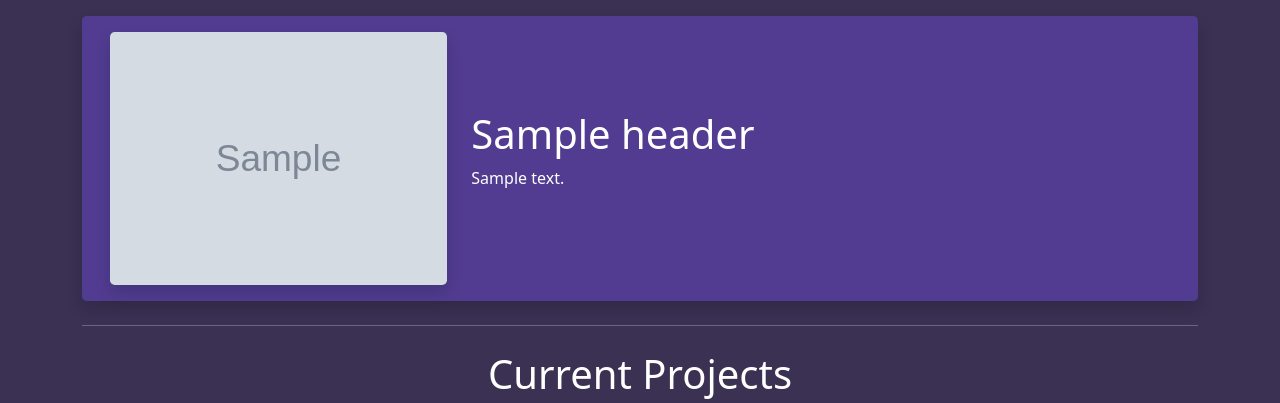
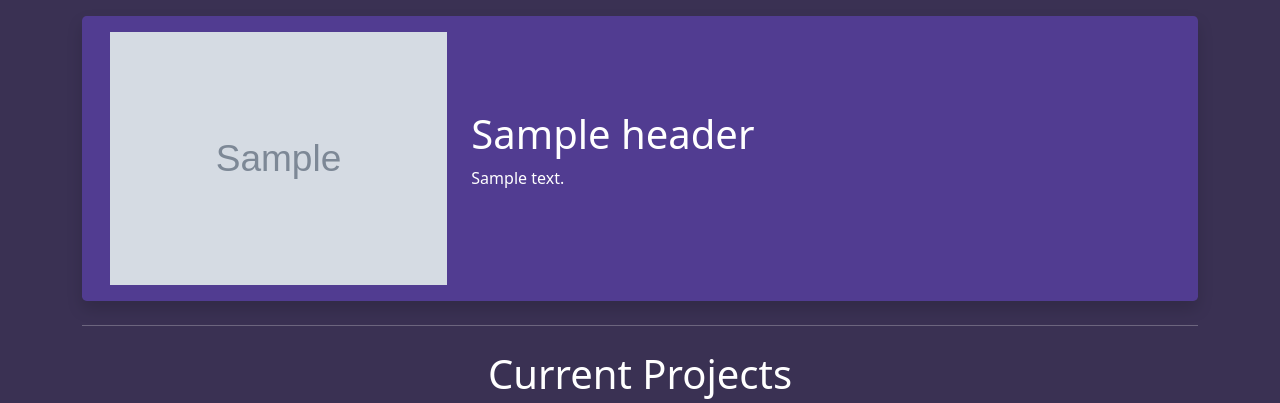
Before and after one commit to mhuff17861/mhuff17861.github.io, a Django app: page / in a window 1280 px wide. Shown: the part 69-472 px from the top of the page. Run offline with Django 4.2, Linux system fonts and the light colour scheme; tables that the repository leaves empty hold one stand-in row (values such as "Sample post"); grey boxes marked "Sample" are stand-in pictures; some libraries are stand-ins or nearby versions.

Commit message:
Minor layout edits

```diff
--- a/portfoliosite/resume/templates/resume/card_layout.html
+++ b/portfoliosite/resume/templates/resume/card_layout.html
@@ -1,6 +1,6 @@
 {% load markdown_extras %}
 {% if cards %}
-<div class="row row-cols-1 row-cols-md-3 g-4 mb-3">
+<div class="row row-cols-1 row-cols-lg-3 g-4 mb-3">
   {% for card in cards %}
 
       <div class="col">
--- a/portfoliosite/resume/templates/resume/header_layout.html
+++ b/portfoliosite/resume/templates/resume/header_layout.html
@@ -21,7 +21,7 @@
     <article class="row my-3 mx-0 mx-sm-0 p-3 align-items-center bg-info shadow rounded-3" style="--bs-bg-opacity: .65;">
       {# The decision on whether to go left/right is here! #}
       <div class="col-lg-6 col-xl-4 {% if header.alignment == "R" %} order-first order-lg-last {% endif %}">
-        <img src="{{ header.image.url }}" alt="{{ header.image_alt_text }}" class="img-fluid shadow rounded-3 mt-3 mt-lg-0">
+        <img src="{{ header.image.url }}" alt="{{ header.image_alt_text }}" class="img-fluid mt-3 mt-lg-0">
       </div>
       <div class="col-lg-6 col-xl-8">
         <h1 class="mt-3 mt-lg-2 mt-xl-0">{{ header.title }}</h1>
```
